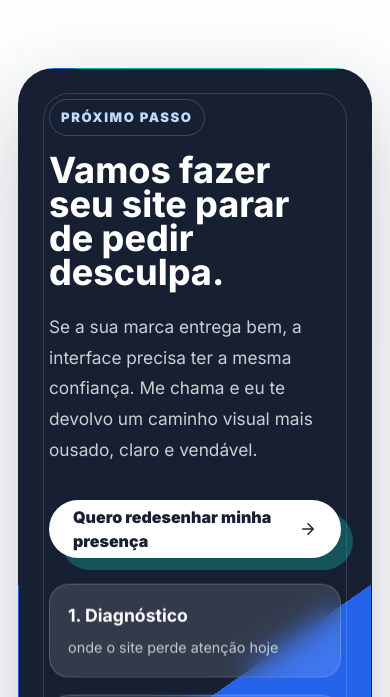
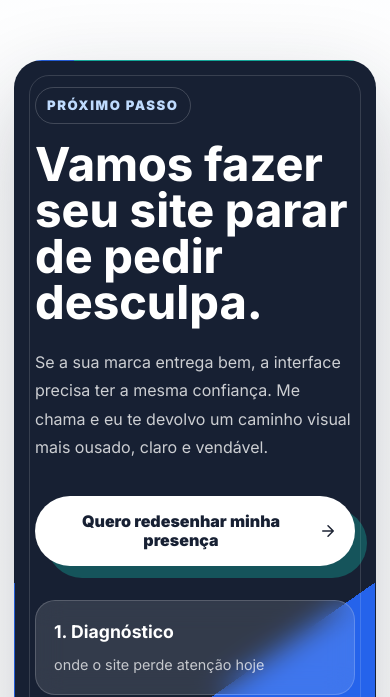
Before and after one commit to NCristofe/NexusCore, a React (Vite) app: page / in a window 390 px wide. Shown: the part 7967-8664 px from the top of the page. Built offline with nearby package versions, Linux system fonts and the light colour scheme.

Commit message:
refactor

```diff
--- a/src/components/CallToAction.jsx
+++ b/src/components/CallToAction.jsx
@@ -23,6 +23,7 @@ const Section = styled.section`
     box-shadow: 0 34px 90px rgba(23, 32, 51, 0.24);
     overflow: hidden;
     isolation: isolate;
+    min-width: 0;
   }
 
   .cta-panel::before {
@@ -92,6 +93,9 @@ const Section = styled.section`
     font-weight: 950;
     box-shadow: 12px 12px 0 rgba(20, 184, 166, 0.34);
     transition: transform 180ms var(--ease), box-shadow 180ms var(--ease);
+    text-align: center;
+    white-space: normal;
+    line-height: 1.2;
   }
 
   .cta-button:hover {
@@ -108,6 +112,7 @@ const Section = styled.section`
   .mini-board {
     display: grid;
     gap: 12px;
+    min-width: 0;
   }
 
   .mini-card {
@@ -157,12 +162,44 @@ const Section = styled.section`
 
     .cta-button {
       width: 100%;
+      min-height: auto;
+      padding: 16px 18px;
     }
 
     .mini-card,
     .mini-card:nth-child(2),
     .mini-card:nth-child(3) {
       transform: none;
+    }
+  }
+
+  @media (max-width: 520px) {
+    padding: 72px 14px 84px;
+
+    .cta-panel {
+      min-height: auto;
+      padding: 26px 20px;
+      border-radius: 28px;
+    }
+
+    .cta-panel::before {
+      inset: 14px;
+      border-radius: 20px;
+    }
+
+    h2 {
+      font-size: clamp(2.35rem, 12vw, 3.6rem);
+      line-height: 0.98;
+    }
+
+    p {
+      font-size: 1rem;
+    }
+
+    .mini-card,
+    .mini-card:nth-child(2),
+    .mini-card:nth-child(3) {
+      animation: none;
     }
   }
 
```
